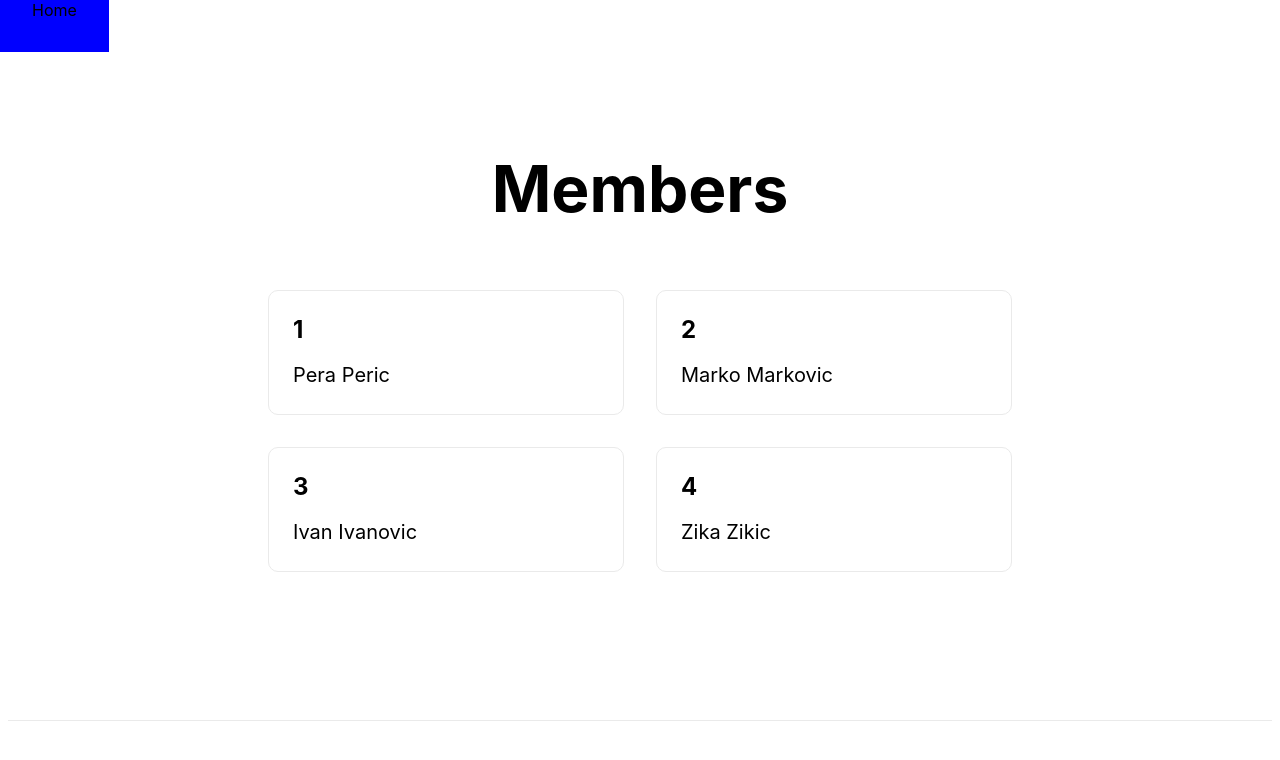
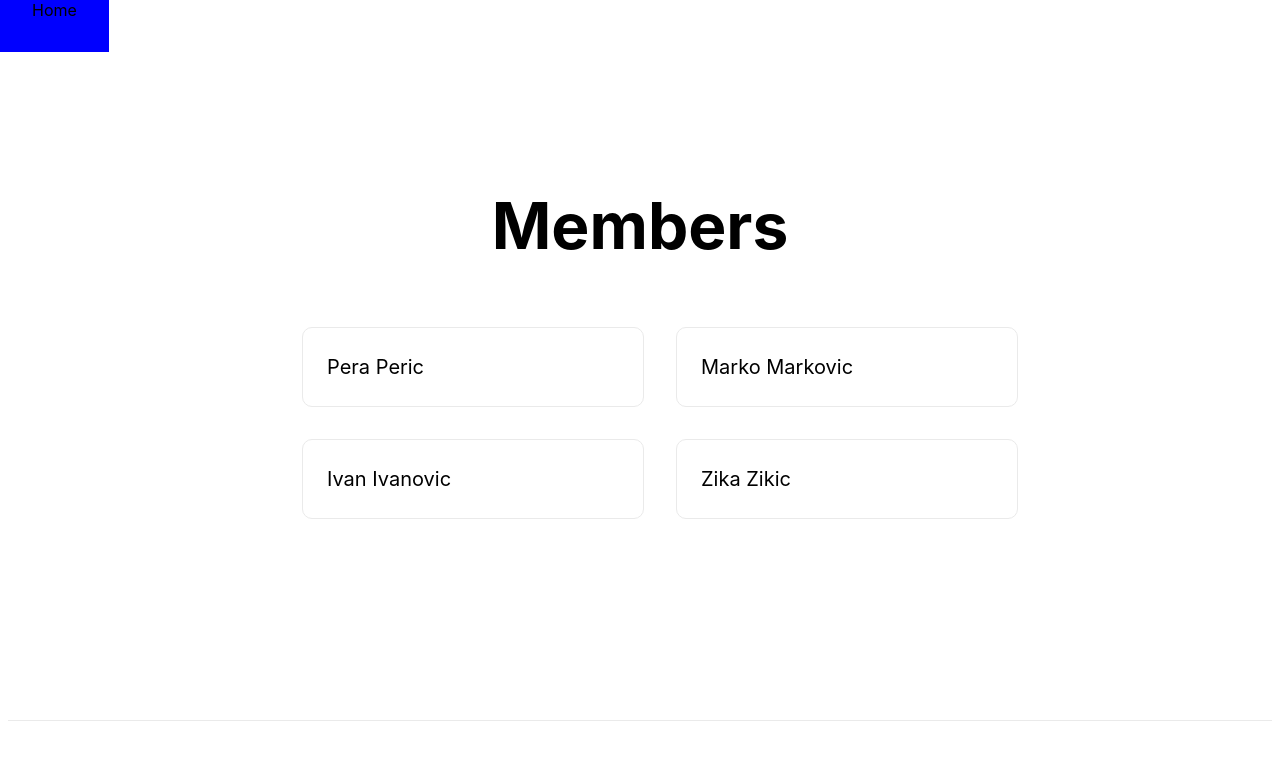
Before and after one commit to ivanaaaz/p1, a Next.js app: page / in a window 1280 px wide. Shown: the top 760 px of the page. Built offline with nearby package versions, Linux system fonts and the light colour scheme.

Commit message:
memberlist and member components

```diff
--- /dev/null
+++ b/components/MemberList/index.js
@@ -0,0 +1,26 @@
+import Link from 'next/link';
+import styles from './index.module.css';
+
+const Member = ({ member }) => {
+  return (
+    <li className={styles.card}>
+      <Link href={'/members/' + member.id}>
+        <a>
+          <p>{member.name}</p>
+        </a>
+      </Link>
+    </li>
+  );
+};
+
+const MemberList = ({ members }) => {
+  return (
+    <ul className={styles.grid}>
+      {members.map((member) => (
+        <Member key={member.id} member={member} />
+      ))}
+    </ul>
+  );
+};
+
+export default MemberList;
--- /dev/null
+++ b/components/MemberList/index.module.css
@@ -0,0 +1,46 @@
+.grid {
+  display: flex;
+  align-items: center;
+  justify-content: center;
+  flex-wrap: wrap;
+  max-width: 800px;
+  margin-top: 3rem;
+  list-style: none;
+}
+
+.card {
+  margin: 1rem;
+  padding: 1.5rem;
+  text-align: left;
+  color: inherit;
+  text-decoration: none;
+  border: 1px solid #eaeaea;
+  border-radius: 10px;
+  transition: color 0.15s ease, border-color 0.15s ease;
+  width: 45%;
+}
+
+.card:hover,
+.card:focus,
+.card:active {
+  color: #0070f3;
+  border-color: #0070f3;
+}
+
+.card h2 {
+  margin: 0 0 1rem 0;
+  font-size: 1.5rem;
+}
+
+.card p {
+  margin: 0;
+  font-size: 1.25rem;
+  line-height: 1.5;
+}
+
+@media (max-width: 600px) {
+  .grid {
+    width: 100%;
+    flex-direction: column;
+  }
+}
--- a/pages/index.js
+++ b/pages/index.js
@@ -4,6 +4,7 @@ import React, { useState } from 'react';
 import Link from 'next/link';
 import Image from 'next/image';
 import { members } from '../mocks';
+import MemberList from '../components/MemberList';
 
 const Home = () => {
   return (
@@ -15,32 +16,7 @@ const Home = () => {
       </Head>
       <main className={styles.main}>
         <h1 className={styles.title}>Members</h1>
-        <div className={styles.grid}>
-          <Link href={'/members/' + members[0].id} key={members[0].id}>
-            <a className={styles.card}>
-              <h2>1</h2>
-              <p> {members[0].name}</p>
-            </a>
-          </Link>
-          <Link href={'/members/' + members[1].id} key={members[1].id}>
-            <a className={styles.card}>
-              <h2>2</h2>
-              <p>{members[1].name}</p>
-            </a>
-          </Link>
-          <Link href={'/members/' + members[2].id} key={members[2].id}>
-            <a className={styles.card}>
-              <h2>3</h2>
-              <p>{members[2].name}</p>
-            </a>
-          </Link>
-          <Link href={'/members/' + members[3].id} key={members[3].id}>
-            <a className={styles.card}>
-              <h2>4</h2>
-              <p>{members[3].name}</p>
-            </a>
-          </Link>
-        </div>
+        <MemberList members={members} />
       </main>
       <footer className={styles.footer}></footer>
     </div>
--- a/pages/members/[id].js
+++ b/pages/members/[id].js
@@ -1,6 +1,5 @@
 import { useRouter } from 'next/router';
 import { members } from '../../mocks';
-
 export default function Home2() {
   const router = useRouter();
   const memberId = router.query.id;
--- a/styles/Home.module.css
+++ b/styles/Home.module.css
@@ -59,63 +59,3 @@
   line-height: 1.5;
   font-size: 1.5rem;
 }
-
-.code {
-  background: #fafafa;
-  border-radius: 5px;
-  padding: 0.75rem;
-  font-size: 1.1rem;
-  font-family: Menlo, Monaco, Lucida Console, Liberation Mono, DejaVu Sans Mono,
-    Bitstream Vera Sans Mono, Courier New, monospace;
-}
-
-.grid {
-  display: flex;
-  align-items: center;
-  justify-content: center;
-  flex-wrap: wrap;
-  max-width: 800px;
-  margin-top: 3rem;
-}
-
-.card {
-  margin: 1rem;
-  padding: 1.5rem;
-  text-align: left;
-  color: inherit;
-  text-decoration: none;
-  border: 1px solid #eaeaea;
-  border-radius: 10px;
-  transition: color 0.15s ease, border-color 0.15s ease;
-  width: 45%;
-}
-
-.card:hover,
-.card:focus,
-.card:active {
-  color: #0070f3;
-  border-color: #0070f3;
-}
-
-.card h2 {
-  margin: 0 0 1rem 0;
-  font-size: 1.5rem;
-}
-
-.card p {
-  margin: 0;
-  font-size: 1.25rem;
-  line-height: 1.5;
-}
-
-.logo {
-  height: 1em;
-  margin-left: 0.5rem;
-}
-
-@media (max-width: 600px) {
-  .grid {
-    width: 100%;
-    flex-direction: column;
-  }
-}
```
